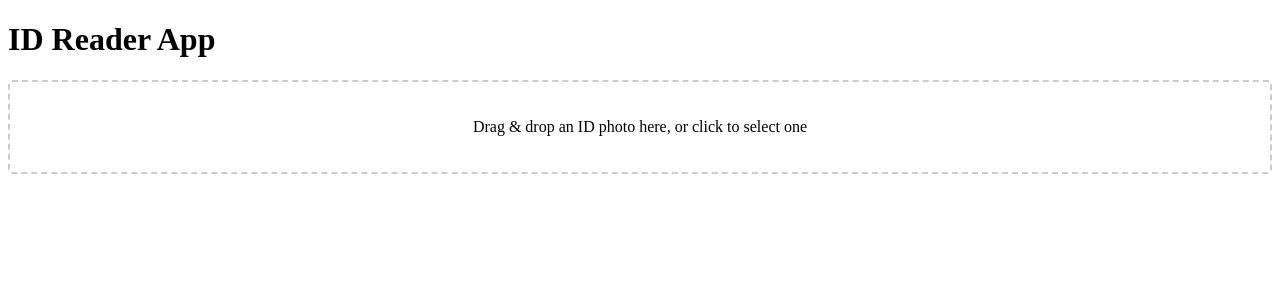
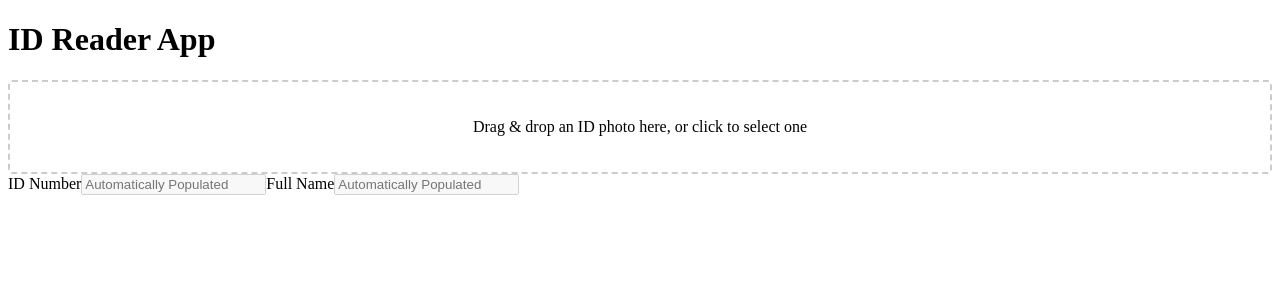
Before and after one commit to dina-moh/react-id-reader, a React (Create React App) app: page / in a window 1280 px wide. Shown: the top 300 px of the page. Built offline with nearby package versions, Linux system fonts and the light colour scheme.

Commit message:
Added fields
Added automatically populated fields aka ID that is already extracted from image unlike the Full Name, that isn't functional yet

```diff
--- a/src/IdReader.js
+++ b/src/IdReader.js
@@ -39,13 +39,19 @@ export default function IdReader () {
         )}
       </Dropzone>
 
+      <label>ID Number</label>
+            {/* <p>ID Number: {idNumber}</p> */}
+            <input type="text" value={idNumber} disabled placeholder='Automatically Populated'/>
+
+            <label>Full Name</label>
+            <input type="text" disabled placeholder='Automatically Populated'/>
+
       {uploadedImage && (
         <div>
           <img src={uploadedImage} alt="Uploaded ID" style={imageStyle} />
           <div>
-            <h3>ID Number</h3>
-            <p>ID Number: {idNumber}</p>
           </div>
+
         </div>
       )}
     </div>
```
